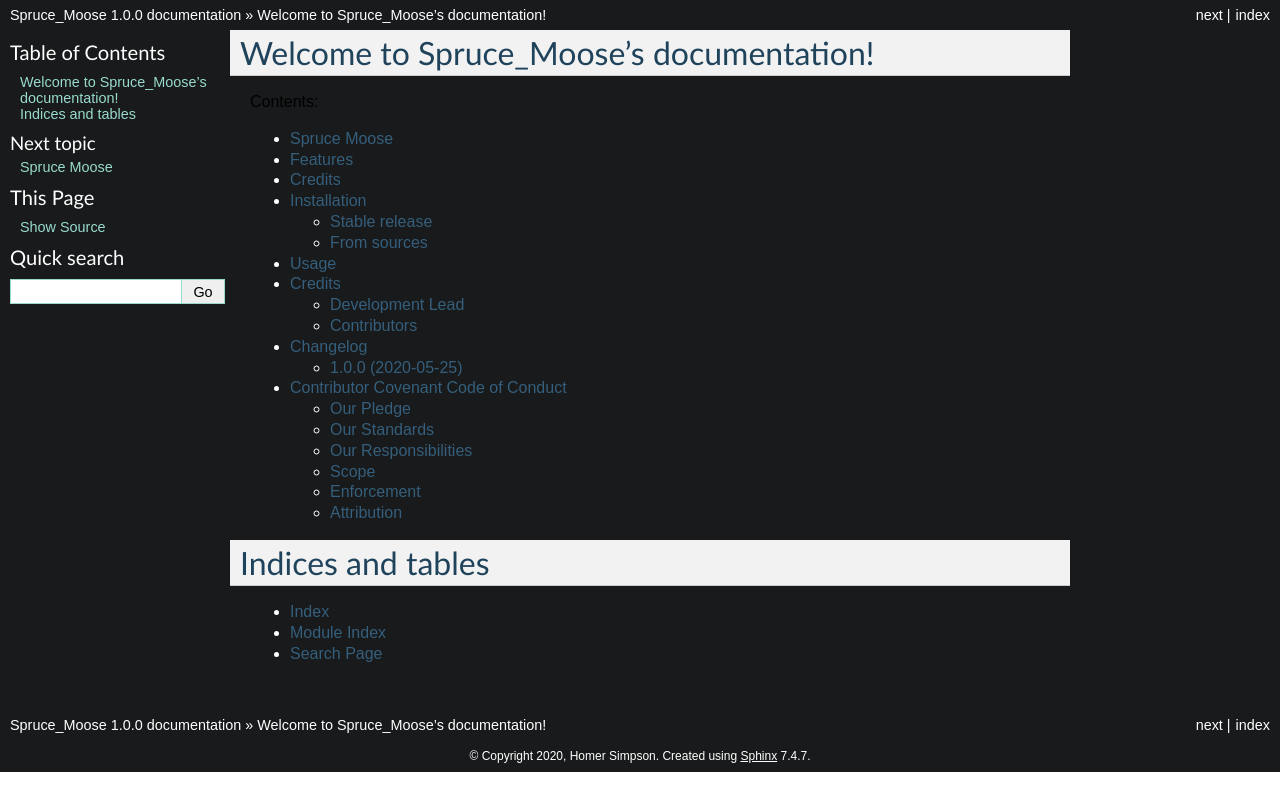
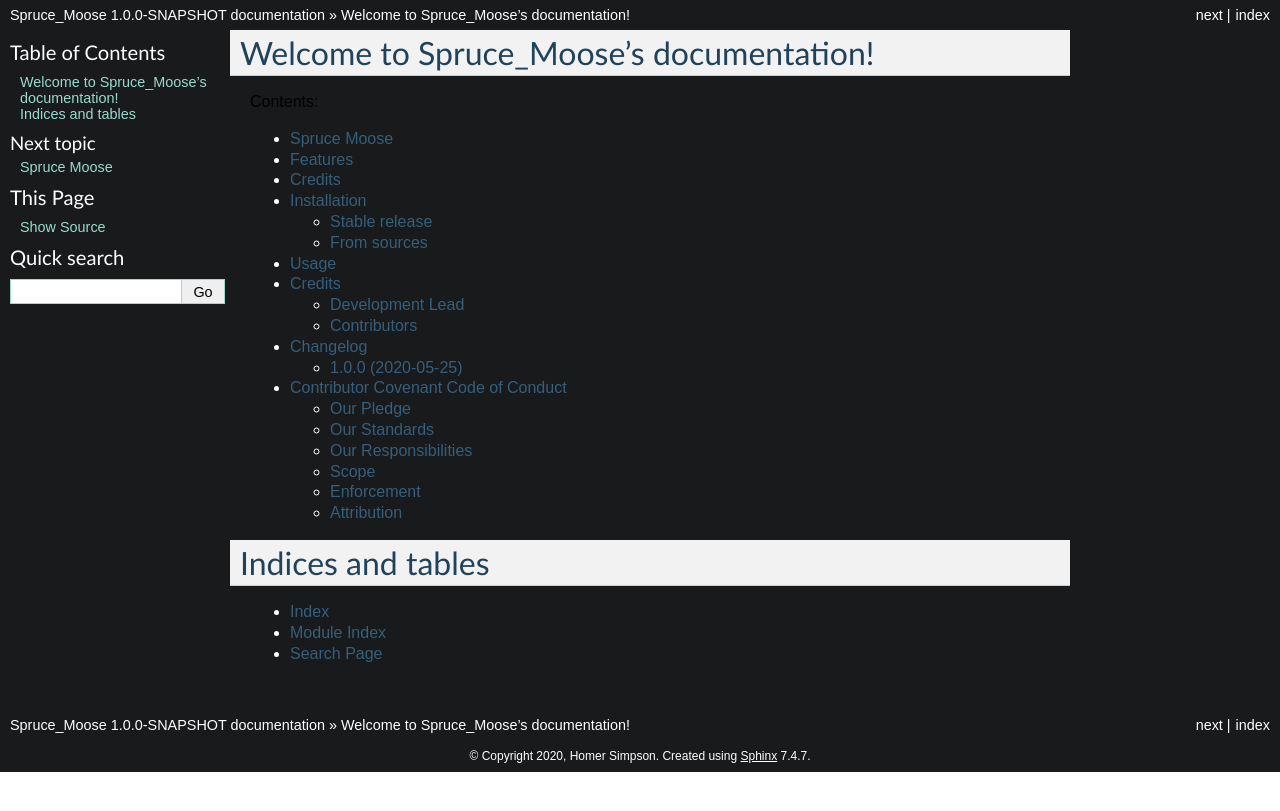
Before and after one commit to wow-such-code/Spruce_Moose, a Sphinx documentation site: the page built from docs/index.rst, in a window 1280 px wide. Shown: the top 811 px of the page. Built offline with Sphinx 7.4.7, drawn with Linux system fonts in a browser that asks for light colours.

Commit message:
Bump version from 1.0.0 to 1.0.0-SNAPSHOT

```diff
--- a/docs/conf.py
+++ b/docs/conf.py
@@ -55,9 +55,9 @@
 # the built documents.
 #
 # The short X.Y version.
-version = '1.0.0'
+version = '1.0.0-SNAPSHOT'
 # The full version, including alpha/beta/rc tags.
-release = '1.0.0'
+release = '1.0.0-SNAPSHOT'
 
 # The language for content autogenerated by Sphinx. Refer to documentation
 # for a list of supported languages.
--- a/qube.cfg
+++ b/qube.cfg
@@ -1,5 +1,5 @@
 [bumpversion]
-current_version = 1.0.0
+current_version = 1.0.0-SNAPSHOT
 
 [bumpversion_files_whitelisted]
 dot_qube = .qube.yml
```
